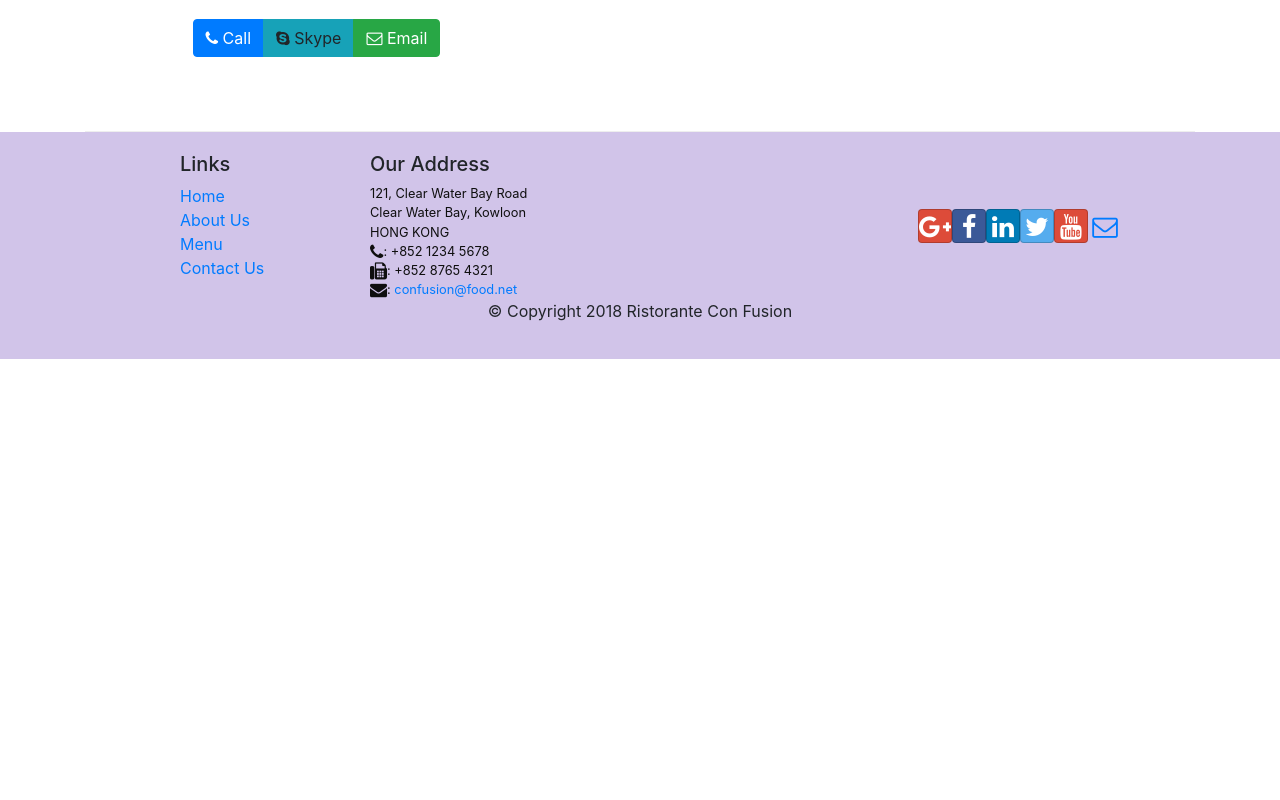
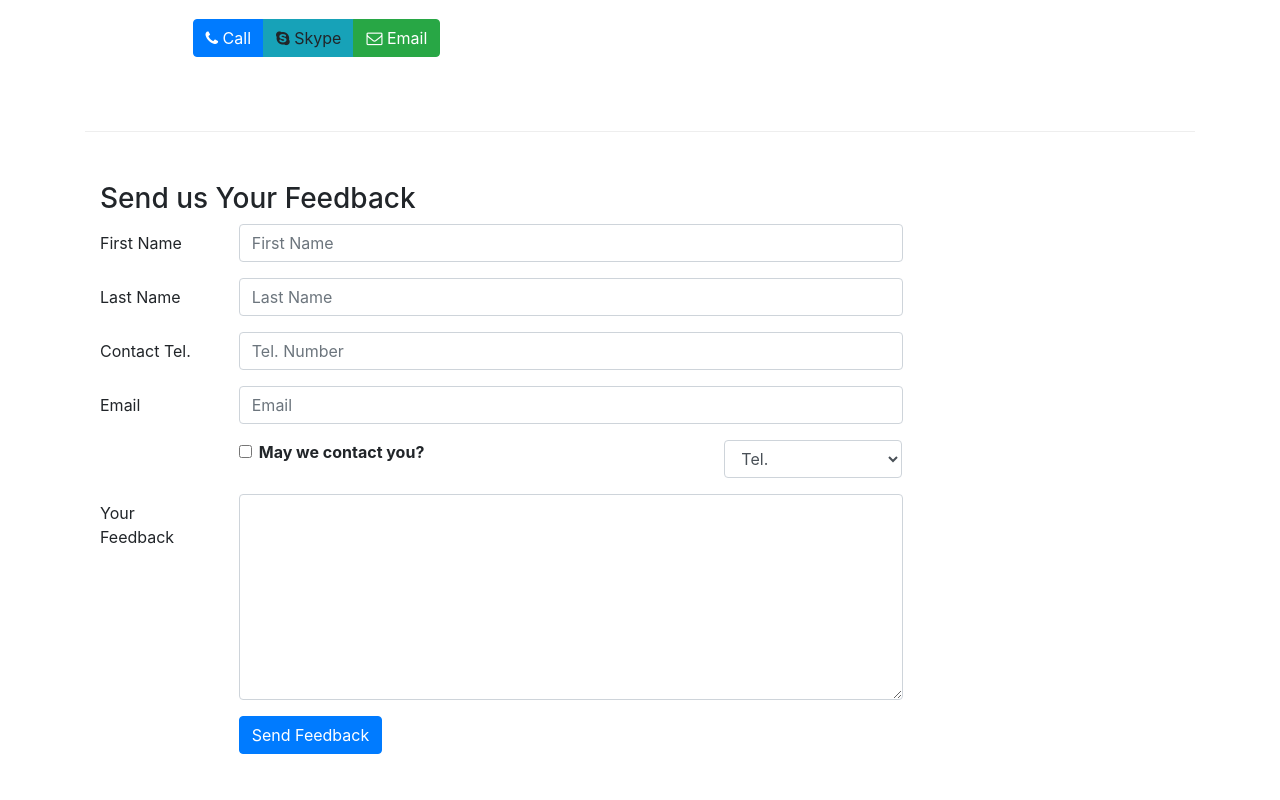
Before and after one commit to visheshshukla/Coursera-React, a React (Create React App) app: page /contactus in a window 1280 px wide. Shown: the part 740-1540 px from the top of the page. Before the commit the page ends 1099 px from the top, so only its background shows below. Built offline with nearby package versions, Linux system fonts and the light colour scheme.

Commit message:
controlled forms

```diff
--- a/src/components/AboutComponent.js
+++ b/src/components/AboutComponent.js
@@ -22,7 +22,7 @@
 
 function About(props) {
 
-    //Task 2 , Calling Render Leader Component and passing leader as props
+    //Task 2 Calling Render Leader Component and passing leader as props
     const leaders = props.leaders.map((leader) => {
         return (
             <RenderLeader leader={leader}/>
--- a/src/components/ContactComponent.js
+++ b/src/components/ContactComponent.js
@@ -1,18 +1,52 @@
-import React from 'react';
-import { Breadcrumb, BreadcrumbItem } from 'reactstrap';
+import React, { Component } from 'react';
+import { Breadcrumb, BreadcrumbItem , Button, Form, FormGroup, Label, Col, Input} from 'reactstrap';
 import { Link } from 'react-router-dom';
 
-function Contact(props) {
+class Contact extends Component {
+
+    constructor(props){
+        super(props);
+
+        this.state ={
+            firstname: '',
+            lastname: '',
+            telnum: '',
+            email: '',
+            agree: false,
+            contactType: 'Tel.',
+            message: ''
+        }
+        this.handleSubmit = this.handleSubmit.bind(this);
+        this.handleInputChange = this.handleInputChange.bind(this);
+    }
+
+    handleInputChange(event) {
+        const target = event.target;
+        const value = target.type === 'checkbox' ? target.checked : target.value;
+        const name = target.name;
+
+        this.setState({
+            [name]: value
+        });
+    }
+
+    handleSubmit(event) {
+        console.log(" Current State is :" +JSON.stringify(this.state));
+        alert(" Current State is :" +JSON.stringify(this.state));
+        event.preventDefault();
+    }
+
+    render(){
         return(
             <div className="container">
                 <div className="row">
                     <Breadcrumb>
-                    <BreadcrumbItem><Link to="/home">Home</Link></BreadcrumbItem>
+                        <BreadcrumbItem><Link to='/home'>Home</Link></BreadcrumbItem>
                         <BreadcrumbItem active>Contact Us</BreadcrumbItem>
                     </Breadcrumb>
                      <div className="col-12">
                         <h3>Contact Us</h3>
-                    <hr />
+                        <hr/>
                     </div>
                 </div>
                 <div className="row row-content">
@@ -41,8 +75,74 @@
                         </div>
                     </div>
                 </div>
+                <div className="row row-content">
+                <div className="col-12">
+                    <h3>Send us Your Feedback</h3>
+                </div>
+                <div className="col-12 col-md-9">
+                    <Form onSubmit={this.handleSubmit}>
+                        <FormGroup row>
+                            <Label htmlFor="firstname" md={2} >First Name</Label>
+                            <Col md={10}>
+                                <Input type="text" id="firstname" name="firstname" placeholder="First Name" value={this.state.firstname} onChange={this.handleInputChange}/>
+                            </Col>
+                        </FormGroup>
+                        <FormGroup row>
+                            <Label htmlFor="lastname" md={2} >Last Name</Label>
+                            <Col md={10}>
+                                <Input type="text" id="lastname" name="lastname" placeholder="Last Name" value={this.state.lastname} onChange={this.handleInputChange}/>
+                            </Col>
+                        </FormGroup>
+                        <FormGroup row>
+                            <Label htmlFor="telnum" md={2} >Contact Tel.</Label>
+                            <Col md={10}>
+                                <Input type="tel" id="telnum" name="telnum" placeholder="Tel. Number" value={this.state.telnum} onChange={this.handleInputChange}/>
+                            </Col>
+                        </FormGroup>
+                        <FormGroup row>
+                            <Label htmlFor="email" md={2} >Email</Label>
+                            <Col md={10}>
+                                <Input type="email" id="email" name="email" placeholder="Email" value={this.state.email} onChange={this.handleInputChange}/>
+                            </Col>
+                        </FormGroup>
+                        <FormGroup row>
+                            <Col md={{size:6, offset:2}}>
+                                <FormGroup check>
+                                    <Label check>
+                                        <Input type="checkbox" name="agree" checked={this.state.agree} onChange={this.handleInputChange}/> { ' '}
+                                        <strong>May we contact you?</strong>
+                                    </Label>
+                                </FormGroup>
+                            </Col>
+                            <Col md={{size:3, offset:1}}>
+                                <Input type="select" name="contactType" value={this.state.contactType} onChange={this.handleInputChange}>
+                                    <option>Tel.</option>
+                                    <option>Email</option>
+                                </Input>
+                            </Col>
+                        </FormGroup>
+                        <FormGroup row>
+                            <Label htmlFor="message" md={2} >Your Feedback</Label>
+                            <Col md={10}>
+                                <Input type="textarea" id="message" name="message" rows="8" value={this.state.message} onChange={this.handleInputChange}/>
+                            </Col>
+                        </FormGroup>
+                        <FormGroup row>
+                            <Col md={{size:10, offset:2}}>
+                                <Button type="submit" color="primary">
+                                Send Feedback
+                                </Button>
+                            </Col>
+                        </FormGroup>
+                    </Form>
+                </div>
+
+            </div>
             </div>
         );
+
+    }
+
 }
 
 export default Contact;
--- a/src/components/MainComponent.js
+++ b/src/components/MainComponent.js
@@ -5,7 +5,7 @@
 import Header from './HeaderComponent';
 import Footer from './FooterComponent';
 import Contact from './ContactComponent';
-import About from './AboutComponent';
+import About from './AboutComponent';                     // Task 1 Added AboutComponent
 import {Switch, Route, Redirect} from 'react-router-dom';
 import { COMMENTS } from '../shared/comments';
 import { PROMOTIONS } from '../shared/promotions';
```
Lines whose indentation alone changed are shown as unchanged.
